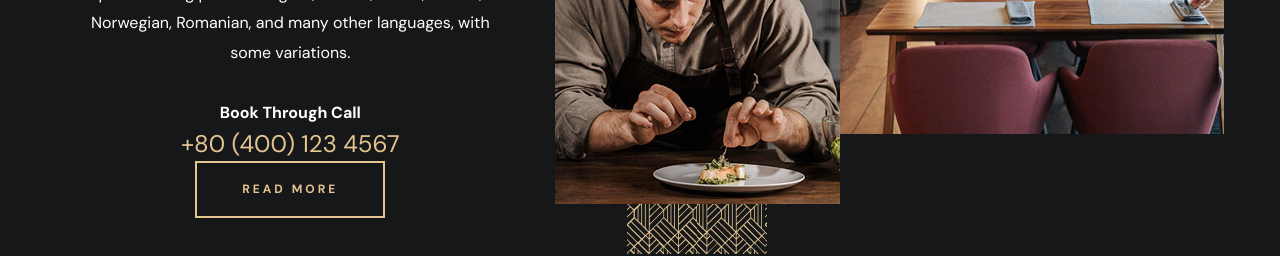
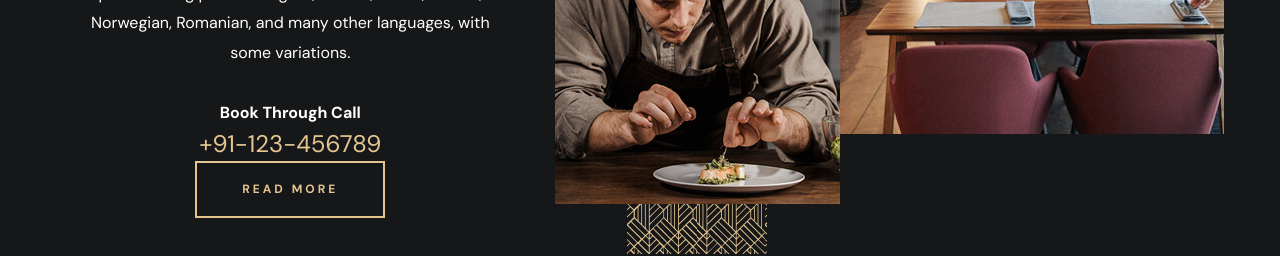
Before and after one commit to Ruturajpatil3079/PhoeNix_Restaurant, a plain HTML site: page index.html in a window 1280 px wide. Shown: the part 2440-2696 px from the top of the page. Drawn offline with nearby package versions, Linux system fonts and the light colour scheme; a web font is replaced by a local one.

Commit message:
Update index.html

```diff
--- a/index.html
+++ b/index.html
@@ -1,5 +1,5 @@
 <!-- Creater and Owner - Ruturaj Patil
-Created website in JAnuary 2024
+Created website in January 2024
 Start Date 07-01-2024
 Modification Date -
 End Date -  -->
@@ -416,8 +416,8 @@ End Date -  -->
 
                         <div class="contact-label">Book Through Call</div>
 
-                        <a href="+80(400)1234567" class="body-1 contact-number hover-underline">
-                            +80 (400) 123 4567
+                        <a href="+91123456789" class="body-1 contact-number hover-underline">
+                            +91-123-456789
                         </a>
 
                         <a href="#" class="btn btn-primary">
```
